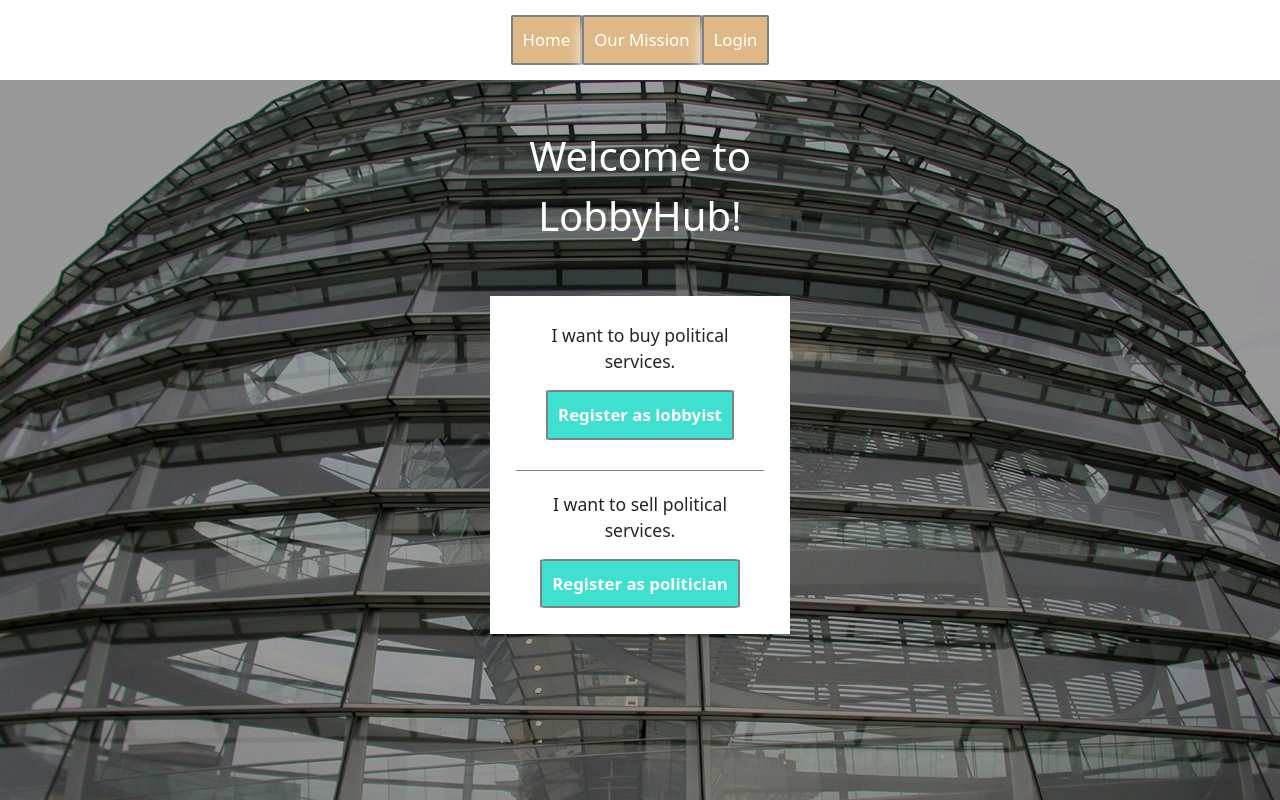
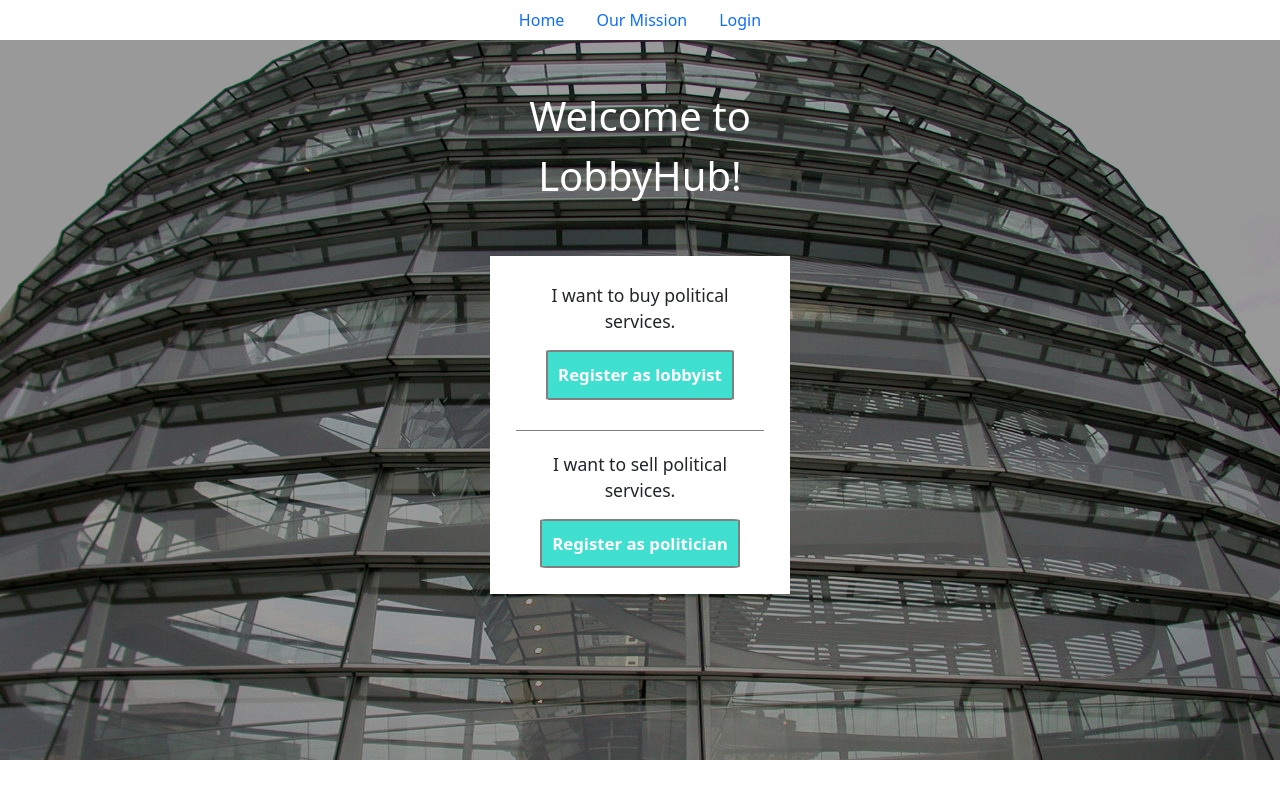
Before and after one commit to miob1781/lobby-hub-client, a React (Create React App) app: page / in a window 1280 px wide. Built offline with nearby package versions, Linux system fonts and the light colour scheme.

Commit message:
style nav bar with bootstrap

```diff
--- a/src/components/NavBar.js
+++ b/src/components/NavBar.js
@@ -1,27 +1,28 @@
-import {useState, useEffect, useContext} from "react";
-import {NavLink, useParams} from "react-router-dom";
-import {AuthContext} from "../context/auth.context";
+import { useContext } from "react";
+import { Nav, Button } from "react-bootstrap";
+import { LinkContainer } from "react-router-bootstrap";
+import { AuthContext } from "../context/auth.context";
 
-export function NavBar(props){
-    const {logOutUser, isLoggedIn} = useContext(AuthContext)
+export function NavBar() {
+    const { logOutUser, isLoggedIn } = useContext(AuthContext)
     return (
-        <nav>
-            <NavLink className="link" to="/">
-                <button>Home</button>
-            </NavLink>
-            <NavLink className="link" to="/services" style={{display: isLoggedIn ? "block" : "none"}}>
-                <button>Services</button>
-            </NavLink>
-            <NavLink className="link" to="/our-mission">
-                <button>Our Mission</button>
-            </NavLink>
-            {isLoggedIn ?
-            <form className="link">
-                <button type="button" onClick={logOutUser}>Logout</button>
-            </form> :
-            <NavLink className="link" to="/login">
-                <button>Login</button>
-            </NavLink>}
-        </nav>
+        <Nav className="justify-content-center">
+            <LinkContainer to="/">
+                <Nav.Link>Home</Nav.Link>
+            </LinkContainer>
+            <LinkContainer to="/services" style={{ display: isLoggedIn ? "block" : "none" }}>
+                <Nav.Link>Services</Nav.Link>
+            </LinkContainer>
+            <LinkContainer to="/our-mission">
+                <Nav.Link>Our Mission</Nav.Link>
+            </LinkContainer>
+            {isLoggedIn
+                ? <form className="mb-3">
+                    <Button type="button" onClick={logOutUser}>Logout</Button>
+                </form>
+                : <LinkContainer to="/login">
+                    <Nav.Link>Login</Nav.Link>
+                </LinkContainer>}
+        </Nav>
     )
 }
```
